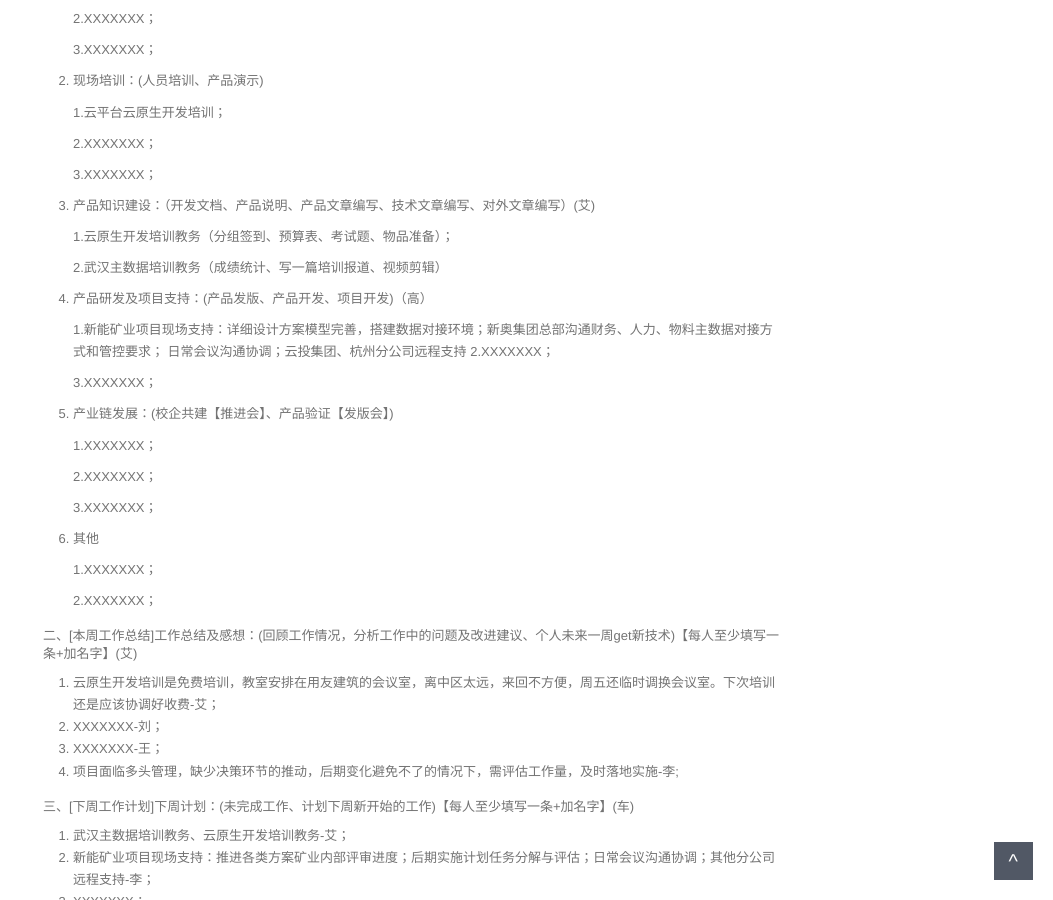
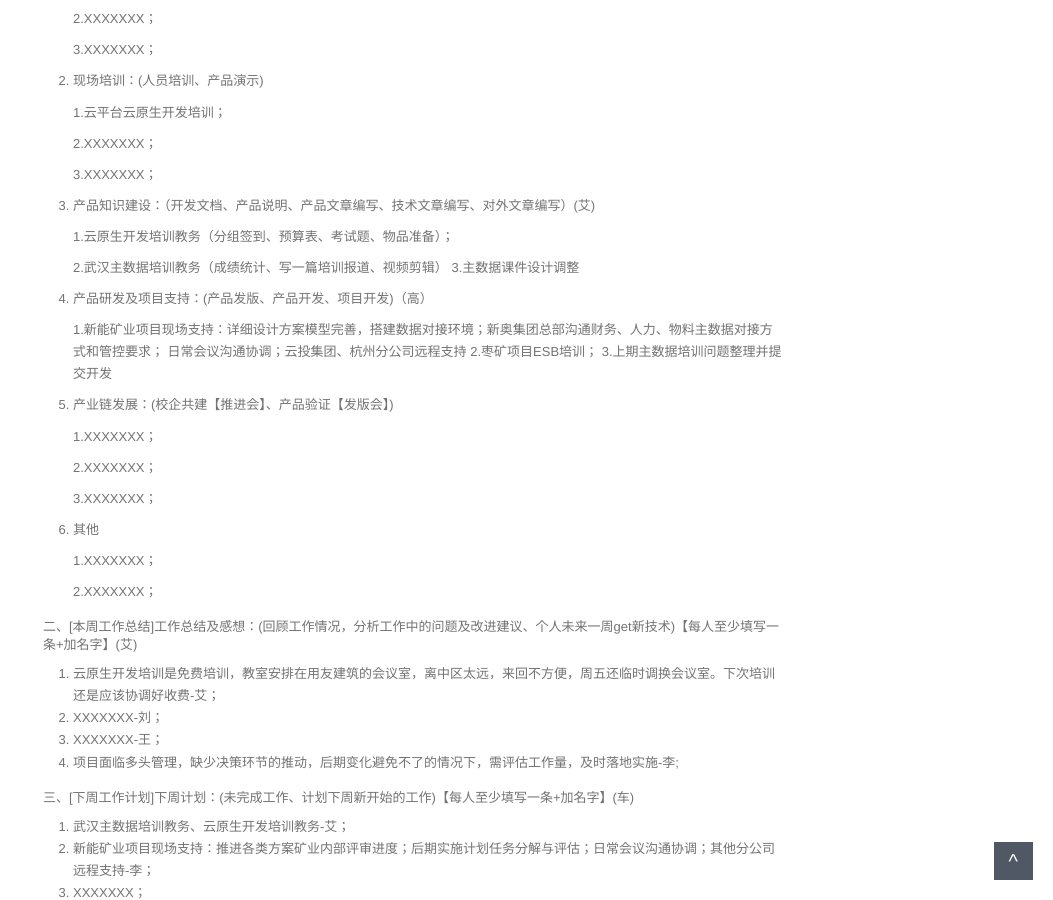
Before and after one commit to walllFlower/blog, a Jekyll site: the page built from _posts/2018-07-17-day_report_cxz.md, in a window 1280 px wide and 900 px high, scrolled down 590 px. Shown: the whole window, without its empty margins (227-1280 px from the left). Built offline with Jekyll 4.4.1, drawn with Linux system fonts in a browser that asks for light colours; comment, search, counter and statistics services are not loaded.

Commit message:
Update 2018-07-17-day_report_cxz.md

```diff
--- a/_posts/2018-07-17-day_report_cxz.md
+++ b/_posts/2018-07-17-day_report_cxz.md
@@ -44,15 +44,15 @@ categories: 技术运营工作周报
     1.云原生开发培训教务（分组签到、预算表、考试题、物品准备）；
 
     2.武汉主数据培训教务（成绩统计、写一篇培训报道、视频剪辑）
+    3.主数据课件设计调整
 
 
 4. 产品研发及项目支持：(产品发版、产品开发、项目开发)（高）
 
     1.新能矿业项目现场支持：详细设计方案模型完善，搭建数据对接环境；新奥集团总部沟通财务、人力、物料主数据对接方式和管控要求；
     日常会议沟通协调；云投集团、杭州分公司远程支持
-    2.XXXXXXX；
-
-    3.XXXXXXX；
+    2.枣矿项目ESB培训；
+    3.上期主数据培训问题整理并提交开发
 
 5. 产业链发展：(校企共建【推进会】、产品验证【发版会】)
 
```
